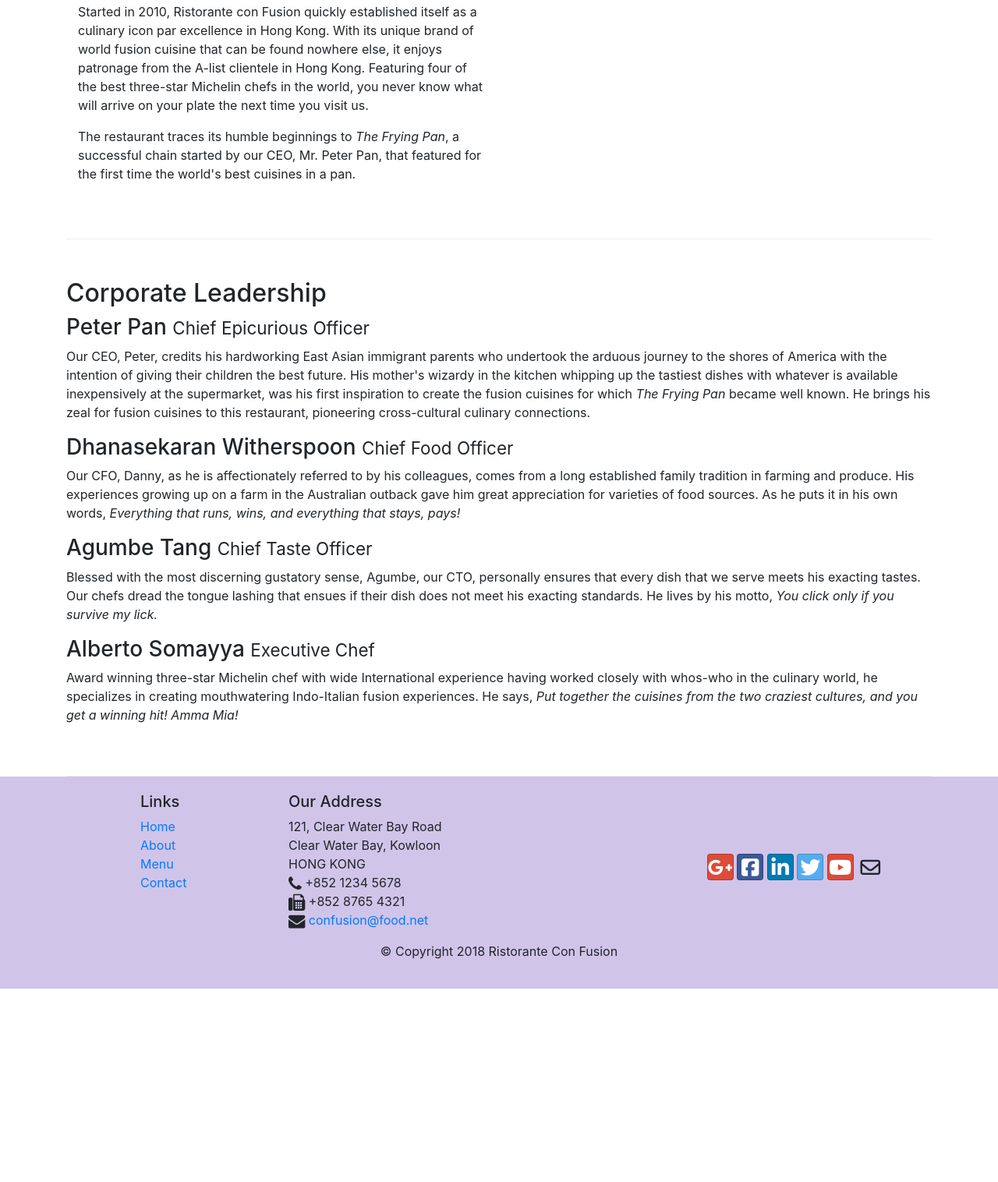
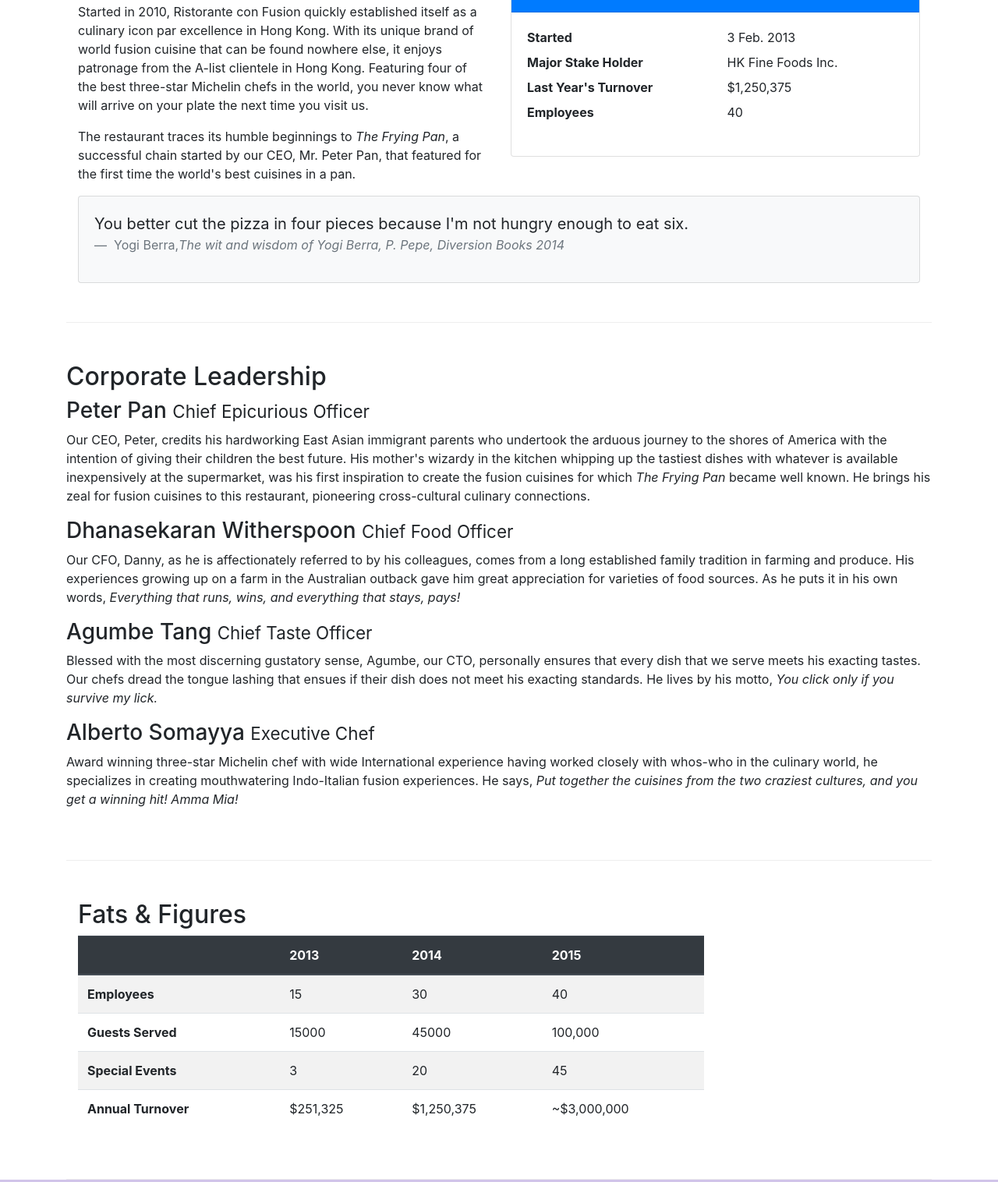
Before and after one commit to Pawananjani1A/Restaurant, a website: page aboutus.html in a window 1280 px wide. Shown: the part 558-2074 px from the top of the page at 78% size. Before the commit the page ends 1826 px from the top, so only its background shows below. Drawn offline with nearby package versions, Linux system fonts and the light colour scheme.

Commit message:
Cards and Tables

```diff
--- a/aboutus.html
+++ b/aboutus.html
@@ -16,47 +16,45 @@
   <link rel="stylesheet" href="css/styles.css">
 
   <style media="screen">
-   .row-header{
+    .row-header {
       margin: 0px auto;
       padding: 0px auto;
     }
 
-   .row-content{
+    .row-content {
       margin: 0px auto;
       padding: 50px 0px 50px 0px;
       border-bottom: 1px ridge;
       min-height: 400px;
     }
 
-   .footer{
+    .footer {
       background-color: #D1C4E9;
       margin: 0px auto;
       padding: 20px 0px 20px 0px;
     }
 
-   .jumbotron{
+    .jumbotron {
       padding: 70px 30px 70px 30px;
       margin: 0px auto;
       background: #9575CD;
       color: floralwhite;
     }
 
-   .address{
+    .address {
       font-size: 80%;
       margin: 0px auto;
       color: #0f0f0f;
     }
 
-   body{
+    body {
       padding: 50px 0px 0px 0px;
       z-index: 0;
     }
 
-   .navbar-dark{
+    .navbar-dark {
       background-color: #512DA8;
     }
-
-
   </style>
 
   <title>Ristorante Con Fusion: About Us</title>
@@ -67,13 +65,13 @@
 
   <nav class="navbar navbar-dark navbar-expand-sm fixed-top">
     <div class="container">
-      <button class="navbar-toggler" type="button" data-toggle="collapse" data-target="#Navbar" >
+      <button class="navbar-toggler" type="button" data-toggle="collapse" data-target="#Navbar">
         <span class="navbar-toggler-icon"></span>
       </button>
       <a class="navbar-brand mr-auto" href="./index.html">Ristorante Con Fusion</a>
       <div class="collapse navbar-collapse" id="Navbar">
         <ul class="navbar-nav mr-auto">
-          <li class="nav=item" ><a class="nav-link" href="./index.html"><span class="fa fa-home fa-lg"></span> Home</a></li>
+          <li class="nav=item"><a class="nav-link" href="./index.html"><span class="fa fa-home fa-lg"></span> Home</a></li>
           <li class="nav=item active"><a class="nav-link" href="#"><span class="fa fa-info fa-lg"></span> About</a></li>
           <li class="nav=item"><a class="nav-link" href="#"><span class="fa fa-list fa-lg"></span> Menu</a></li>
           <li class="nav=item"><a class="nav-link" href="./contactus.html"><span class="fa fa-address-card fa-lg"></span> Contact</a></li>
@@ -113,10 +111,39 @@
     <div class="row row-content">
       <div class="col-12 col-sm-6">
         <h2>Our History</h2>
-                <p>Started in 2010, Ristorante con Fusion quickly established itself as a culinary icon par excellence in Hong Kong. With its unique brand of world fusion cuisine that can be found nowhere else, it enjoys patronage from the A-list clientele in Hong Kong.  Featuring four of the best three-star Michelin chefs in the world, you never know what will arrive on your plate the next time you visit us.</p>
+        <p>Started in 2010, Ristorante con Fusion quickly established itself as a culinary icon par excellence in Hong Kong. With its unique brand of world fusion cuisine that can be found nowhere else, it enjoys patronage from the A-list clientele
+          in Hong Kong. Featuring four of the best three-star Michelin chefs in the world, you never know what will arrive on your plate the next time you visit us.</p>
         <p>The restaurant traces its humble beginnings to <em>The Frying Pan</em>, a successful chain started by our CEO, Mr. Peter Pan, that featured for the first time the world's best cuisines in a pan.</p>
       </div>
-            <div>
+      <div class="col-sm">
+        <div class="card">
+          <h3 class="card-header bg-primary text-white">Facts At a Glance</h3>
+          <div class="card-body">
+            <dl class="row">
+              <dt class="col-6">Started</dt>
+              <dd class="col-6">3 Feb. 2013</dd>
+              <dt class="col-6">Major Stake Holder</dt>
+              <dd class="col-6">HK Fine Foods Inc.</dd>
+              <dt class="col-6">Last Year's Turnover</dt>
+              <dd class="col-6">$1,250,375</dd>
+              <dt class="col-6">Employees</dt>
+              <dd class="col-6">40</dd>
+            </dl>
+
+          </div>
+        </div>
+      </div>
+      <div class="col-12">
+        <div class="card card-body bg-light">
+          <blockquote class="blockquote">
+            <p class="mb-0">
+              You better cut the pizza in four pieces because I'm not hungry enough to eat six.
+            </p>
+            <footer class="blockquote-footer">
+              Yogi Berra,<cite title="Source Title">The wit and wisdom of Yogi Berra, P. Pepe, Diversion Books 2014</cite>
+            </footer>
+          </blockquote>
+        </div>
       </div>
     </div>
 
@@ -125,16 +152,66 @@
       <div>
         <h2>Corporate Leadership</h2>
         <h3>Peter Pan <small>Chief Epicurious Officer</small></h3>
-                <p class="d-none d-sm-block">Our CEO, Peter, credits his hardworking East Asian immigrant parents who undertook the arduous journey to the shores of America with the intention of giving their children the best future. His mother's wizardy in the kitchen whipping up the tastiest dishes with whatever is available inexpensively at the supermarket, was his first inspiration to create the fusion cuisines for which <em>The Frying Pan</em> became well known. He brings his zeal for fusion cuisines to this restaurant, pioneering cross-cultural culinary connections.</p>
+        <p class="d-none d-sm-block">Our CEO, Peter, credits his hardworking East Asian immigrant parents who undertook the arduous journey to the shores of America with the intention of giving their children the best future. His mother's wizardy in
+          the kitchen whipping up the tastiest dishes with whatever is available inexpensively at the supermarket, was his first inspiration to create the fusion cuisines for which <em>The Frying Pan</em> became well known. He brings his zeal for
+          fusion cuisines to this restaurant, pioneering cross-cultural culinary connections.</p>
         <h3>Dhanasekaran Witherspoon <small>Chief Food Officer</small></h3>
-                <p class="d-none d-sm-block">Our CFO, Danny, as he is affectionately referred to by his colleagues, comes from a long established family tradition in farming and produce. His experiences growing up on a farm in the Australian outback gave him great appreciation for varieties of food sources. As he puts it in his own words, <em>Everything that runs, wins, and everything that stays, pays!</em></p>
+        <p class="d-none d-sm-block">Our CFO, Danny, as he is affectionately referred to by his colleagues, comes from a long established family tradition in farming and produce. His experiences growing up on a farm in the Australian outback gave him
+          great appreciation for varieties of food sources. As he puts it in his own words, <em>Everything that runs, wins, and everything that stays, pays!</em></p>
         <h3>Agumbe Tang <small>Chief Taste Officer</small></h3>
-                <p class="d-none d-sm-block">Blessed with the most discerning gustatory sense, Agumbe, our CTO, personally ensures that every dish that we serve meets his exacting tastes. Our chefs dread the tongue lashing that ensues if their dish does not meet his exacting standards. He lives by his motto, <em>You click only if you survive my lick.</em></p>
+        <p class="d-none d-sm-block">Blessed with the most discerning gustatory sense, Agumbe, our CTO, personally ensures that every dish that we serve meets his exacting tastes. Our chefs dread the tongue lashing that ensues if their dish does not
+          meet his exacting standards. He lives by his motto, <em>You click only if you survive my lick.</em></p>
         <h3>Alberto Somayya <small>Executive Chef</small></h3>
-                <p class="d-none d-sm-block">Award winning three-star Michelin chef with wide International experience having worked closely with whos-who in the culinary world, he specializes in creating mouthwatering Indo-Italian fusion experiences. He says, <em>Put together the cuisines from the two craziest cultures, and you get a winning hit! Amma Mia!</em></p>
+        <p class="d-none d-sm-block">Award winning three-star Michelin chef with wide International experience having worked closely with whos-who in the culinary world, he specializes in creating mouthwatering Indo-Italian fusion experiences. He
+          says, <em>Put together the cuisines from the two craziest cultures, and you get a winning hit! Amma Mia!</em></p>
       </div>
     </div>
+    <div class="row row-content">
+      <div class="col-12 col-sm-9">
+        <h2>Fats &amp; Figures</h2>
+        <div class="table-responsive">
+          <table class="table table-striped">
+            <thead class="thead-dark">
+              <tr>
+                <th>&nbsp;</th>
+                <th>2013</th>
+                <th>2014</th>
+                <th>2015</th>
+              </tr>
+            </thead>
+            <tbody>
+              <tr>
+                <th>Employees</th>
+                <td>15</td>
+                <td>30</td>
+                <td>40</td>
+              </tr>
+              <tr>
+                <th>Guests Served</th>
+                <td>15000</td>
+                <td>45000</td>
+                <td>100,000</td>
+              </tr>
+              <tr>
+                <th>Special Events</th>
+                <td>3</td>
+                <td>20</td>
+                <td>45</td>
+              </tr>
+              <tr>
+                <th>Annual Turnover</th>
+                <td>$251,325</td>
+                <td>$1,250,375</td>
+                <td>~$3,000,000</td>
+              </tr>
+            </tbody>
+          </table>
+        </div>
+      </div>
+      <div class="col-12 col-sm-3">
 
+      </div>
+    </div>
   </div>
 
   <footer class="footer">
```
Also changed, not shown: img/alberto.png (added), img/buffet.png (added), img/logo.png (added), img/uthappizza.png (added), 1 other file. Lines whose indentation alone changed are shown as unchanged.
